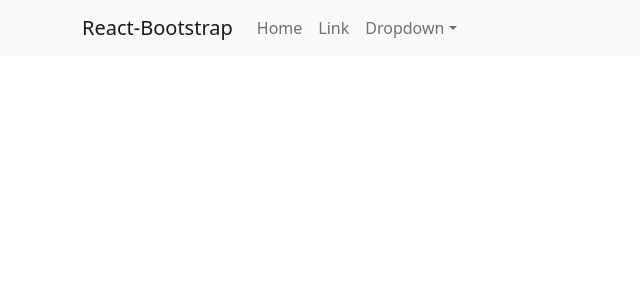
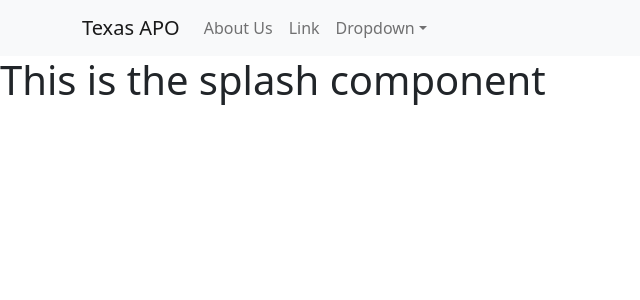
Before and after one commit to amodica/TexasAPO, a React (Create React App) app in the folder frontend/: page / in a window 1280 px wide. Shown: the top 300 px of the page, without its empty margins (0-640 px from the left). Built offline with nearby package versions, Linux system fonts and the light colour scheme.

Commit message:
Started building out splash page

```diff
--- a/frontend/src/App.js
+++ b/frontend/src/App.js
@@ -1,8 +1,12 @@
 import Navigation from './components/Navigation';
+import Splash from './components/Splash';
 
 const App = () => {
   return (
-    <Navigation/>
+    <div>
+      <Navigation/>
+      <Splash/>
+    </div>
   );
 }
 
--- a/frontend/src/components/Navigation.js
+++ b/frontend/src/components/Navigation.js
@@ -7,18 +7,18 @@ const Navigation = () => {
   return (
         <Navbar bg="light" expand="lg">
             <Container>
-                <Navbar.Brand href="#home">React-Bootstrap</Navbar.Brand>
+                <Navbar.Brand href="/">Texas APO</Navbar.Brand>
                 <Navbar.Toggle aria-controls="basic-navbar-nav" />
                 <Navbar.Collapse id="basic-navbar-nav">
                 <Nav className="me-auto">
-                    <Nav.Link href="#home">Home</Nav.Link>
+                    <Nav.Link href="/about">About Us</Nav.Link>
                     <Nav.Link href="#link">Link</Nav.Link>
                     <NavDropdown title="Dropdown" id="basic-nav-dropdown">
-                    <NavDropdown.Item href="#action/3.1">Action</NavDropdown.Item>
-                    <NavDropdown.Item href="#action/3.2">Another action</NavDropdown.Item>
-                    <NavDropdown.Item href="#action/3.3">Something</NavDropdown.Item>
-                    <NavDropdown.Divider />
-                    <NavDropdown.Item href="#action/3.4">Separated link</NavDropdown.Item>
+                        <NavDropdown.Item href="#action/3.1">Action</NavDropdown.Item>
+                        <NavDropdown.Item href="#action/3.2">Another action</NavDropdown.Item>
+                        <NavDropdown.Item href="#action/3.3">Something</NavDropdown.Item>
+                        <NavDropdown.Divider />
+                        <NavDropdown.Item href="#action/3.4">Separated link</NavDropdown.Item>
                     </NavDropdown>
                 </Nav>
                 </Navbar.Collapse>
--- /dev/null
+++ b/frontend/src/components/Splash.js
@@ -0,0 +1,7 @@
+const Splash = () => {
+    return (
+        <h1>This is the splash component</h1>
+    );
+}
+
+export default Splash;
```
